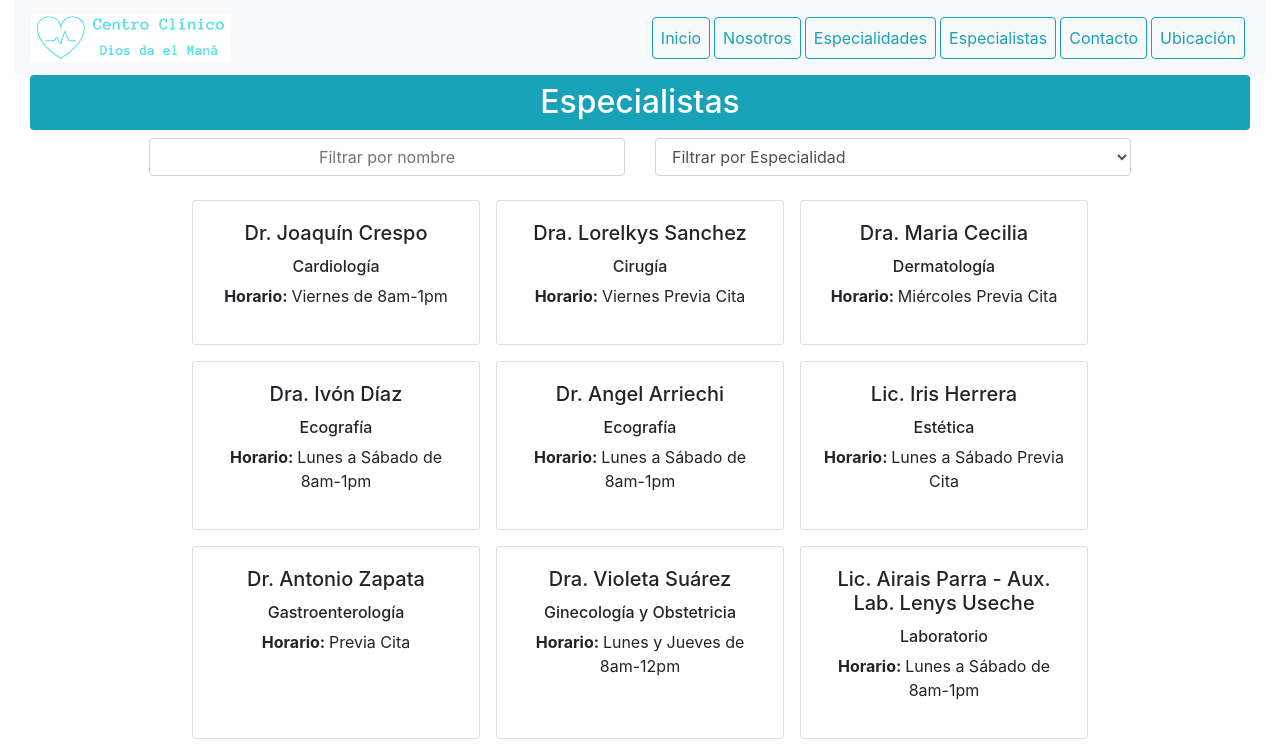
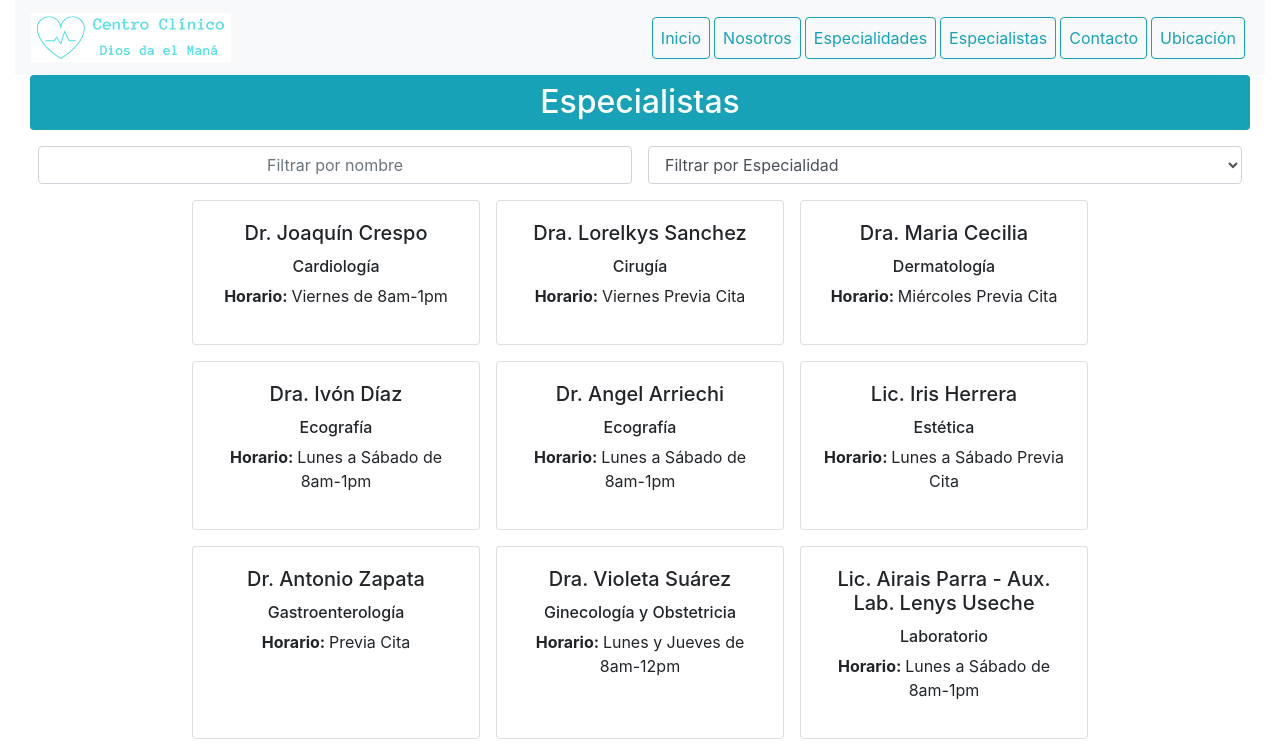
Before and after one commit to hjhm2018/centroclinicoreact, a React (Create React App) app: page /especialistas in a window 1280 px wide. Shown: the top 754 px of the page. Built offline with nearby package versions, Linux system fonts and the light colour scheme.

Commit message:
fixed a new bug

```diff
--- a/src/components/Especialistas.js
+++ b/src/components/Especialistas.js
@@ -13,12 +13,12 @@ const Especialistas = () => {
             <div className="col-12">
                 <h2 className="text-center bg-info text-white rounded p-2">Especialistas</h2>
             </div>
-            <div className="col-10 mx-auto d-flex justify-content-center">
-                <div className="form-group col-md-6 col-12 mx-auto">
+            <div className="col-12 mx-auto d-flex justify-content-center flex-wrap">
+                <div className="col-md-6 col-12 mx-auto p-2">
                     <input type="text" className="text-center form-control"
                         placeholder="Filtrar por nombre" onChange={(e) => setNombre(e.target.value.toLowerCase())} />
                 </div>
-                <div className="form-group col-md-6 col-12">
+                <div className="col-md-6 col-12 p-2">
                     <select className="form-control" onChange={(e) => setEspecialidad(e.target.value.toLowerCase())}>
                         <option value="">Filtrar por Especialidad</option>
                         {especialidades.sort(function (a, b) {
```
